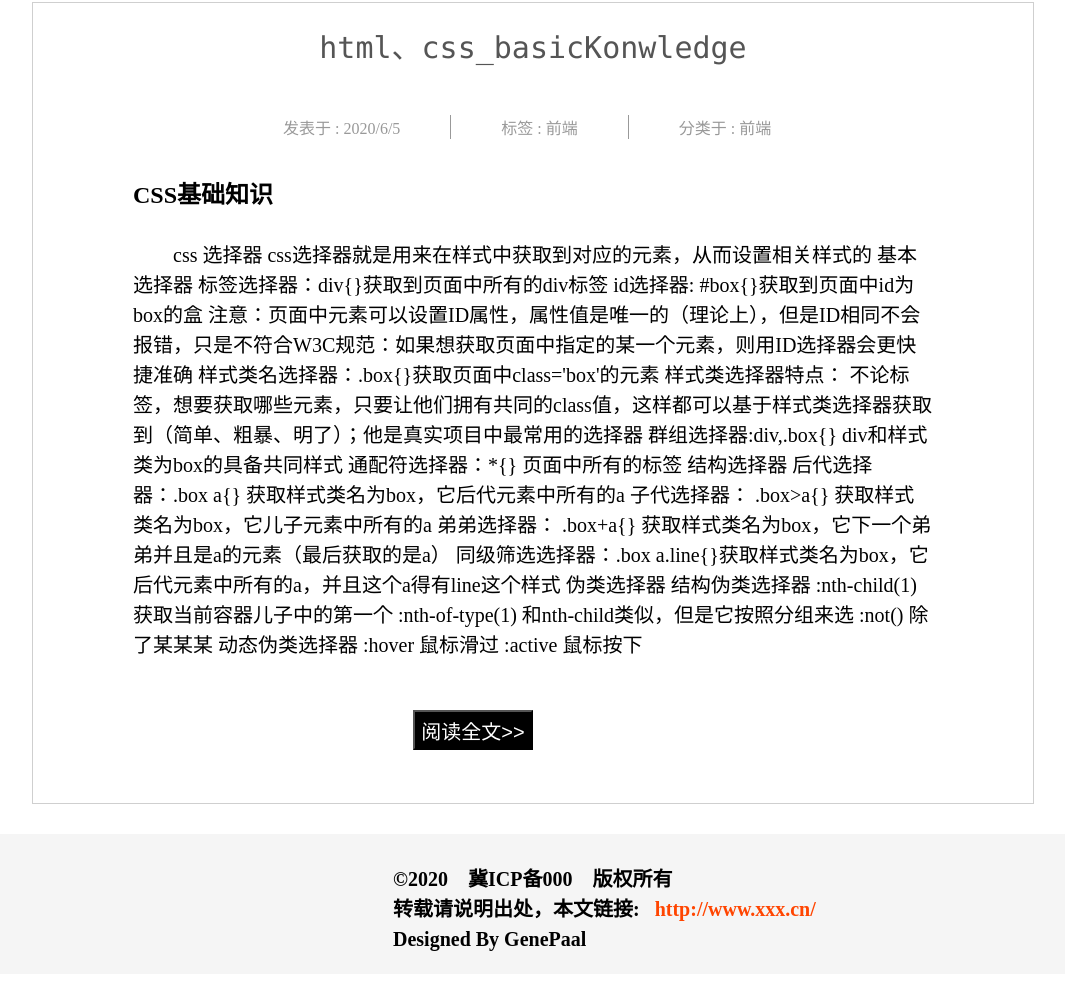
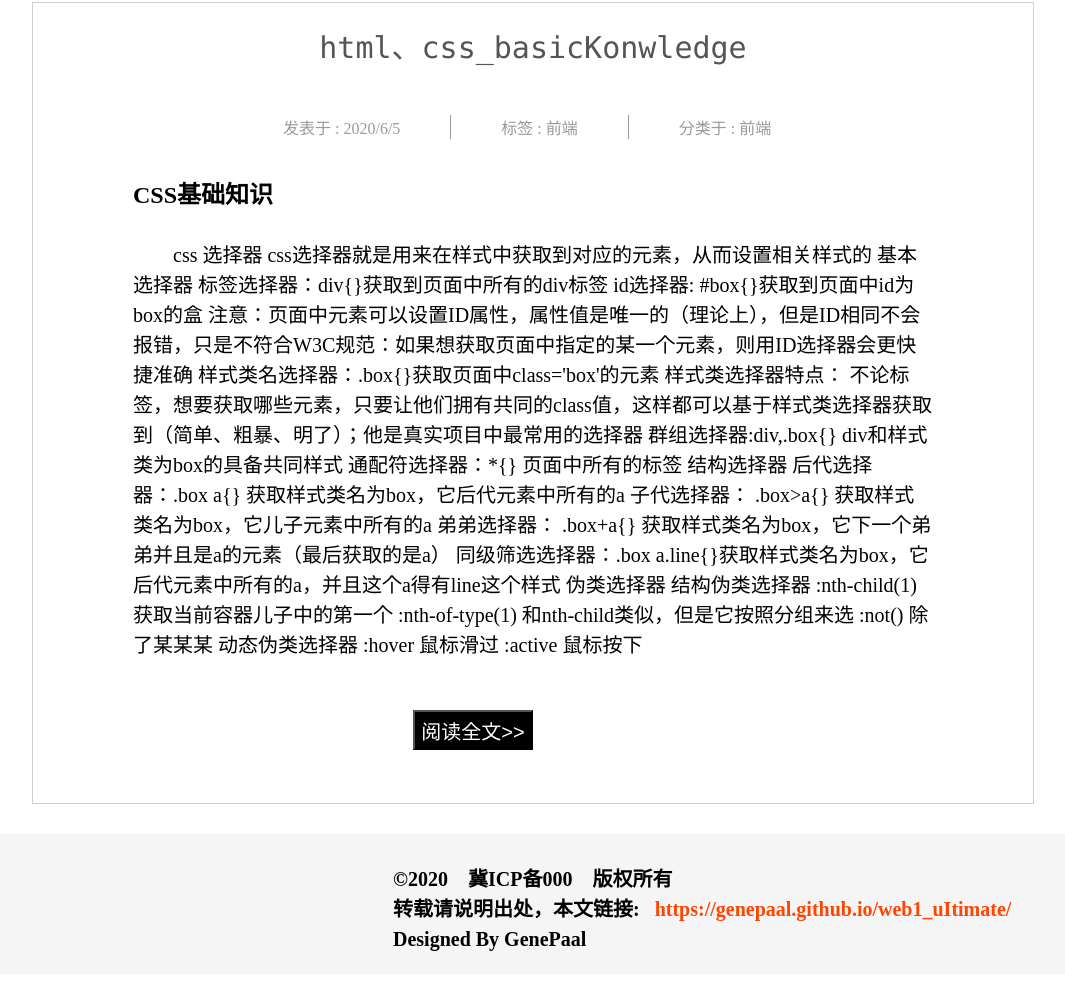
Before and after one commit to GenePaal/web1_uItimate, a plain HTML site: page index.html in a window 1280 px wide. Shown: the part 578-1568 px from the top of the page, without its empty margins (107-1172 px from the left). Drawn offline with Linux system fonts and the light colour scheme.

Commit message:
web1_ultimate_change

```diff
--- a/index.html
+++ b/index.html
@@ -141,7 +141,7 @@
     <div class="foot-background">
         <div class="foot">
             <p class="foot-font1">©2020&nbsp&nbsp&nbsp&nbsp冀ICP备000&nbsp&nbsp&nbsp&nbsp版权所有</p>
-            <p class="foot-font2">转载请说明出处，本文链接:&nbsp&nbsp&nbsp<a class="site" href="#">http://www.xxx.cn/</a></p>
+            <p class="foot-font2">转载请说明出处，本文链接:&nbsp&nbsp&nbsp<a class="site" href="#">https://genepaal.github.io/web1_uItimate/</a></p>
             <p class="foot-font3">Designed&nbspBy&nbspGenePaal</p>
         </div>
     </div>
```
